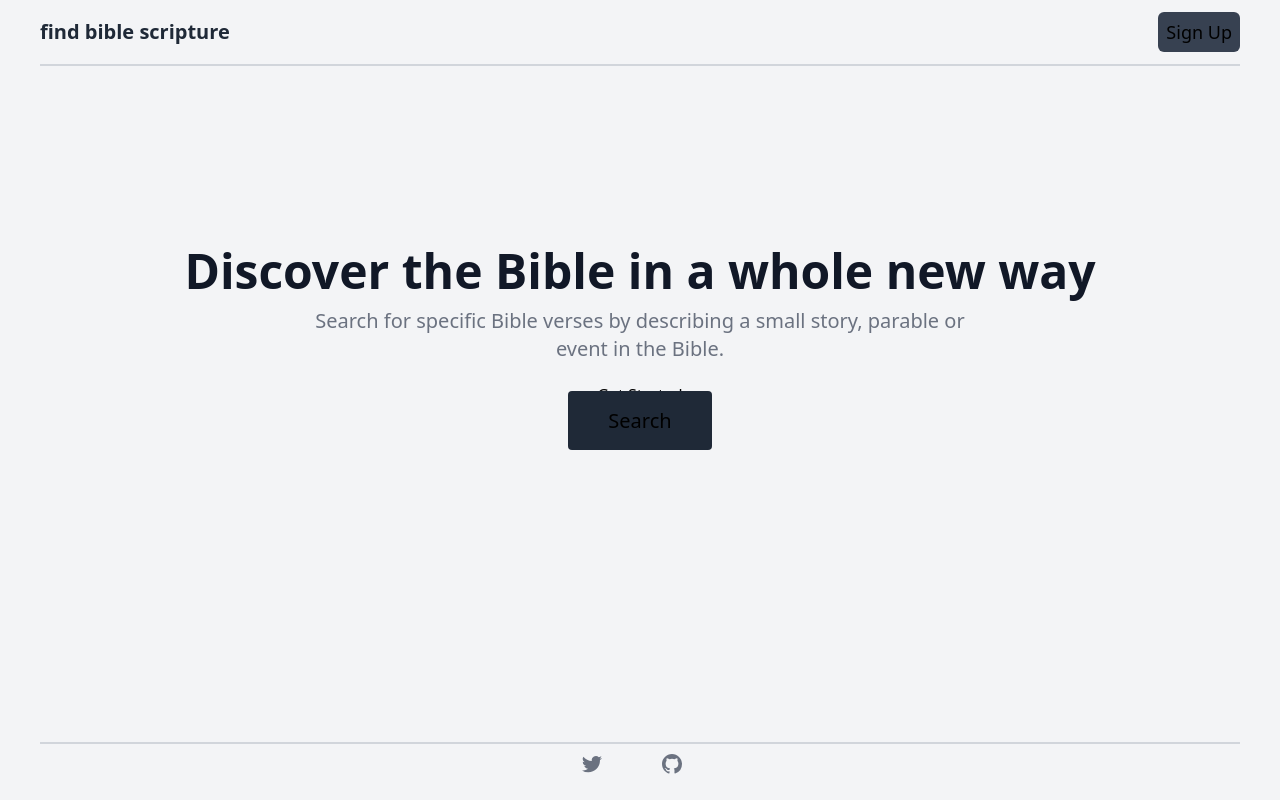
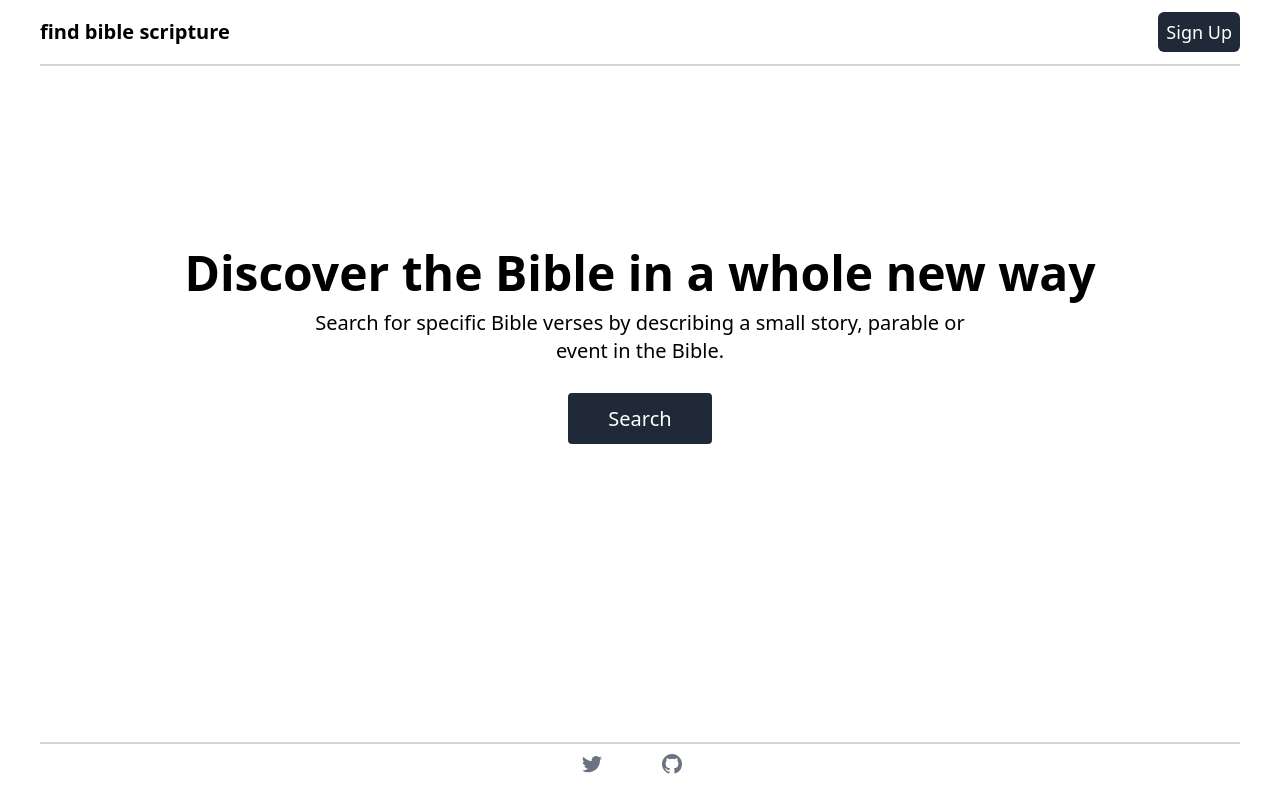
Before and after one commit to Era360/find-bible-scripture, a Next.js app: page / in a window 1280 px wide. Built offline with nearby package versions, Linux system fonts and the light colour scheme.

Commit message:
:+1:  updated homepage to account color themes

```diff
--- a/pages/index.tsx
+++ b/pages/index.tsx
@@ -3,24 +3,24 @@ import React from 'react';
 
 export default function Home() {
   return (
-    <div className="flex flex-col min-h-screen bg-gray-100">
+    <div className="flex flex-col min-h-screen">
       <nav className="mx-2 sm:mx-10 border-b-2 border-gray-300">
         <div className="container mx-auto">
           <div className="flex items-center justify-between h-16">
             <div className="flex-shrink-0">
-              <Link href="/" className="text-xl font-bold text-gray-800">
+              <Link href="/" className="text-xl font-bold">
                 find bible scripture
               </Link>
             </div>
             <div className='hidden sm:block'>
-              <Link href="/search" className="p-2 bg-gray-700 hover:bg-gray-600 rounded-md text-lg font-medium">
+              <Link href="/search" className="p-2 text-white bg-gray-800 hover:bg-gray-700 rounded-md text-lg font-medium">
                 Sign Up
               </Link>
             </div>
             <div className="-mr-2 flex sm:hidden">
               <button
                 type="button"
-                className="inline-flex items-center justify-center p-2 rounded-md text-gray-400 hover:text-gray-500 hover:bg-gray-100 focus:outline-none focus:bg-gray-100 focus:text-gray-500 transition duration-150 ease-in-out"
+                className="inline-flex items-center justify-center p-2 rounded-md hover:bg-gray-100 focus:outline-none focus:bg-gray-100 focus:text-gray-500 transition duration-150 ease-in-out"
                 aria-label="Main menu"
                 aria-expanded="false"
               >
@@ -37,22 +37,17 @@ export default function Home() {
       </nav>
       <div className="max-w-7xl mx-auto my-auto px-4 sm:px-6 lg:px-8 py-16">
         <div className="text-center">
-          <h1 className="text-4xl leading-9 font-bold text-gray-900 sm:text-5xl sm:leading-10">
+          <h1 className="text-4xl leading-9 font-bold sm:text-5xl sm:leading-10">
             Discover the Bible in a whole new way
           </h1>
-          <p className="mt-3 max-w-2xl mx-auto text-xl leading-7 text-gray-500 sm:mt-4">
+          <p className="mt-3 max-w-2xl mx-auto text-xl leading-7 sm:mt-4">
             Search for specific Bible verses by describing a small story, parable or event in the Bible.
           </p>
-          <div className="mt-5 max-w-md mx-auto">
-            <Link href="/search" className="btn btn-primary">
-              Get Started
+          <div className="mt-10 max-w-md mx-auto">
+            <Link href="/search" className='text-white bg-gray-800 hover:bg-gray-700 px-10 py-3 rounded text-xl font-medium'>
+              Search
             </Link>
           </div>
-        </div>
-        <div className='w-fit mx-auto'>
-          <Link href="/search" className='bg-gray-800 px-10 py-4 rounded text-xl font-medium'>
-            Search
-          </Link>
         </div>
       </div>
       <footer className="mt-auto mx-10 border-t-2 border-gray-300 py-2">
```
